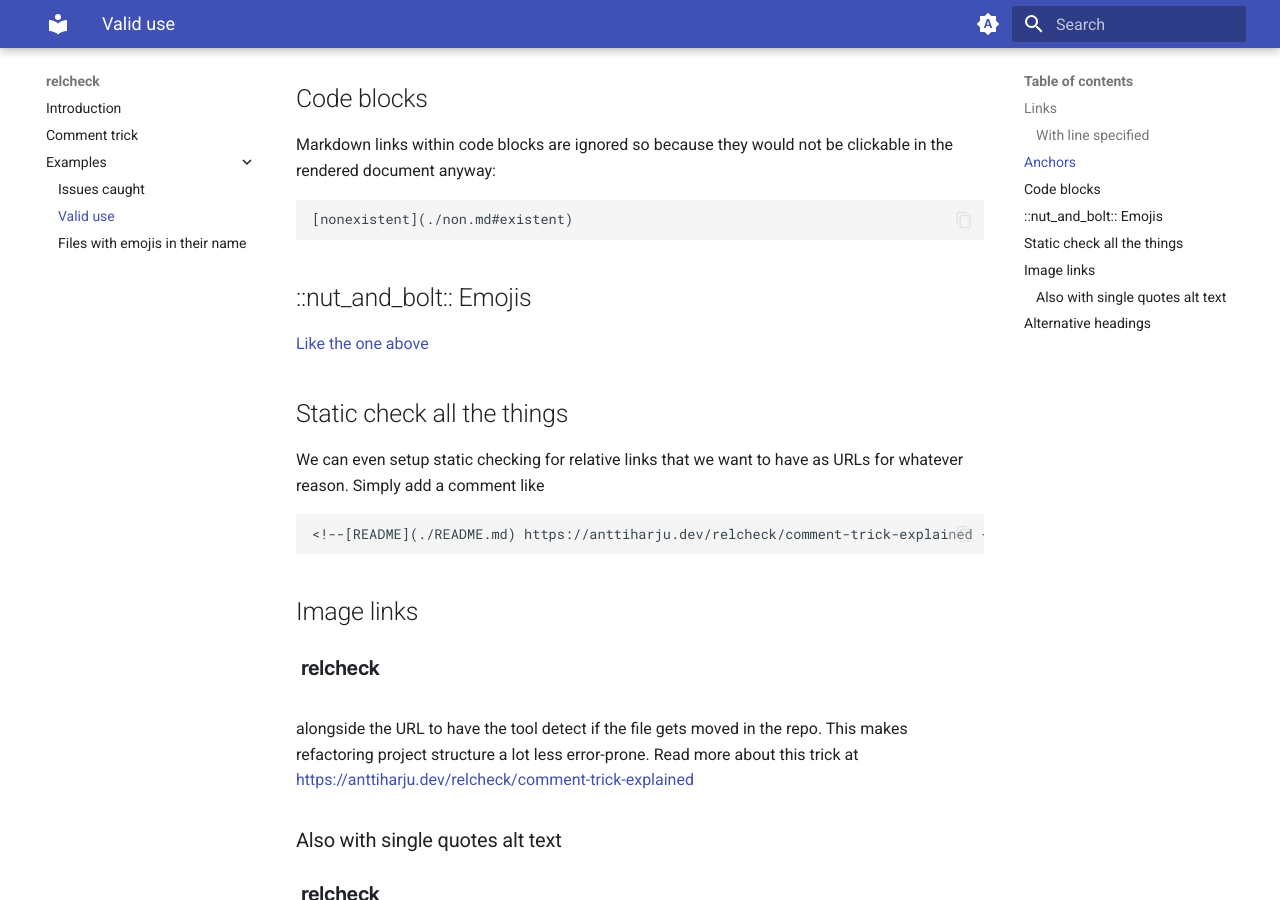
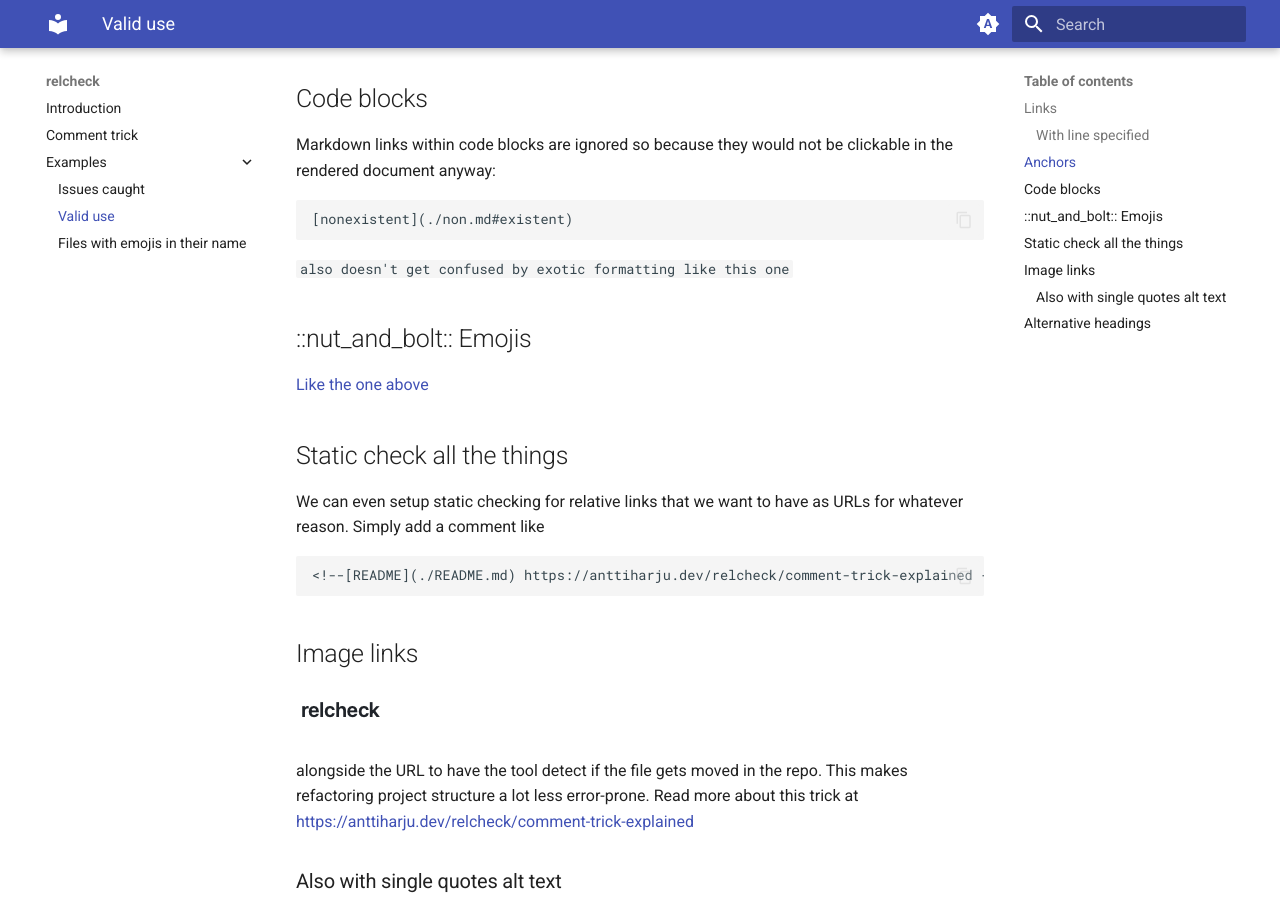
Before and after one commit to anttiharju/relcheck, an MkDocs documentation site: the page built from docs/examples/valid-use.md, in a window 1280 px wide and 900 px high, scrolled down 627 px. Built offline with MkDocs 1.6.1 and Material for MkDocs 9.7.7, drawn with Linux system fonts in a browser that asks for light colours.

Commit message:
Add example of formatting that breaks everything

````diff
--- a/docs/examples/valid-use.md
+++ b/docs/examples/valid-use.md
@@ -24,6 +24,9 @@ Markdown links within code blocks are ignored so because they would not be click
 ```md
 [nonexistent](./non.md#existent)
 ```
+
+<!-- prettier-ignore -->
+```also doesn't get confused by exotic formatting like this one```
 
 ## ::nut_and_bolt:: Emojis
 
````
